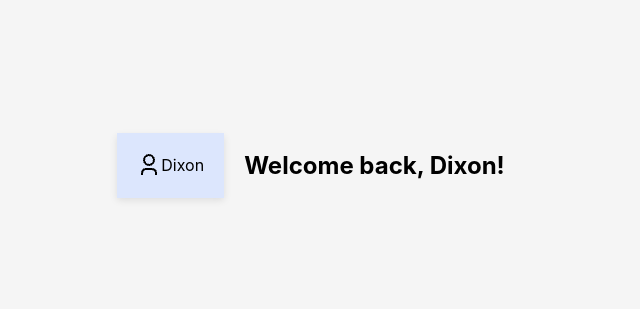
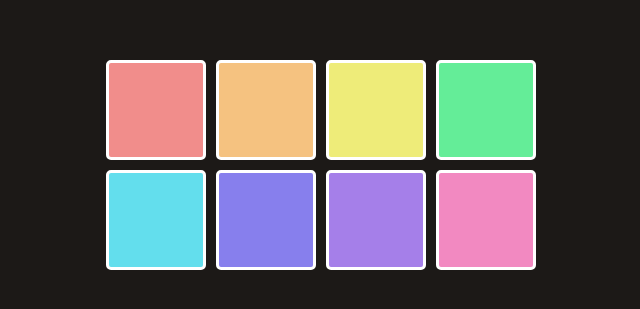
Before and after one commit to dixon24365/Learning-React, a React (Vite) app: page / in a window 1280 px wide. Shown: the part 235-544 px from the top of the page, without its empty margins (319-959 px from the left). Built offline with nearby package versions, Linux system fonts and the light colour scheme.

Commit message:
Colored the pad keys

```diff
--- a/src/Sound_pads_challenge/AppSound.jsx
+++ b/src/Sound_pads_challenge/AppSound.jsx
@@ -1,10 +1,23 @@
-import pads from "./pads"
+import React from 'react'
+import './index.css'
+import padsData from "./pads"
+import Pad from './Pad'
 
-export default function AppSound(){
+export default function AppSound({darkMode}){
+
+    const [pads,  setPads] = React.useState(padsData)
+
+
+
+    const padsDisplay = pads.map(pad => (
+       <Pad color={pad.color} Idkey={pad.id}/>
+    ))
+
+
     return(
           <main>
             <div className="pad-container">
-                {/* <button>s go here */}
+                {padsDisplay}
             </div>
         </main>
     )
--- /dev/null
+++ b/src/Sound_pads_challenge/Pad.jsx
@@ -0,0 +1,5 @@
+export default function Pad(props){
+    return(
+        <button style={{backgroundColor: props.color}} key={props.IdKey}></button>
+    )
+}
--- a/src/main.jsx
+++ b/src/main.jsx
@@ -17,7 +17,8 @@
 // // import TeamMember from '../Solo_projects/Card_Generator/TeamMember'
 // // import Team from '../Solo_projects/Card_Generator/Team'
 // import AppMessages from './AppMessages'
-import AppHello from './Hello/AppHello'
+// import AppHello from './Hello/AppHello'
+import AppSound from './Sound_pads_challenge/AppSound'
 
 createRoot(document.getElementById('root')).render(
   <StrictMode>
@@ -36,6 +37,7 @@
      {/* <AppObject/> */}
      {/* <AppFormPractice/> */}
      {/* <AppMessages/> */}
-     <AppHello/>
+    {/* <AppHello/> */}
+    <AppSound darkMode = {false}/>
   </StrictMode>,
 )
```
